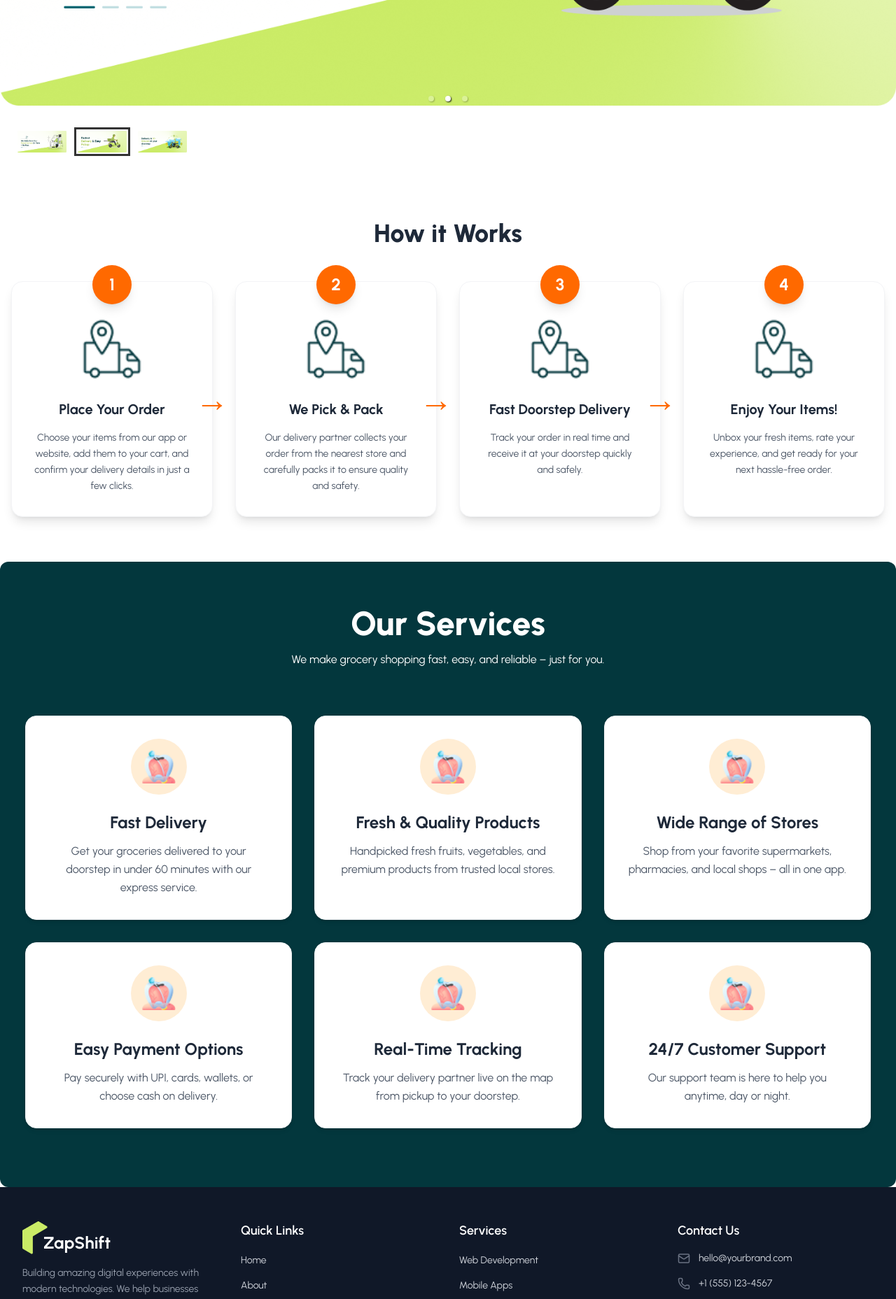
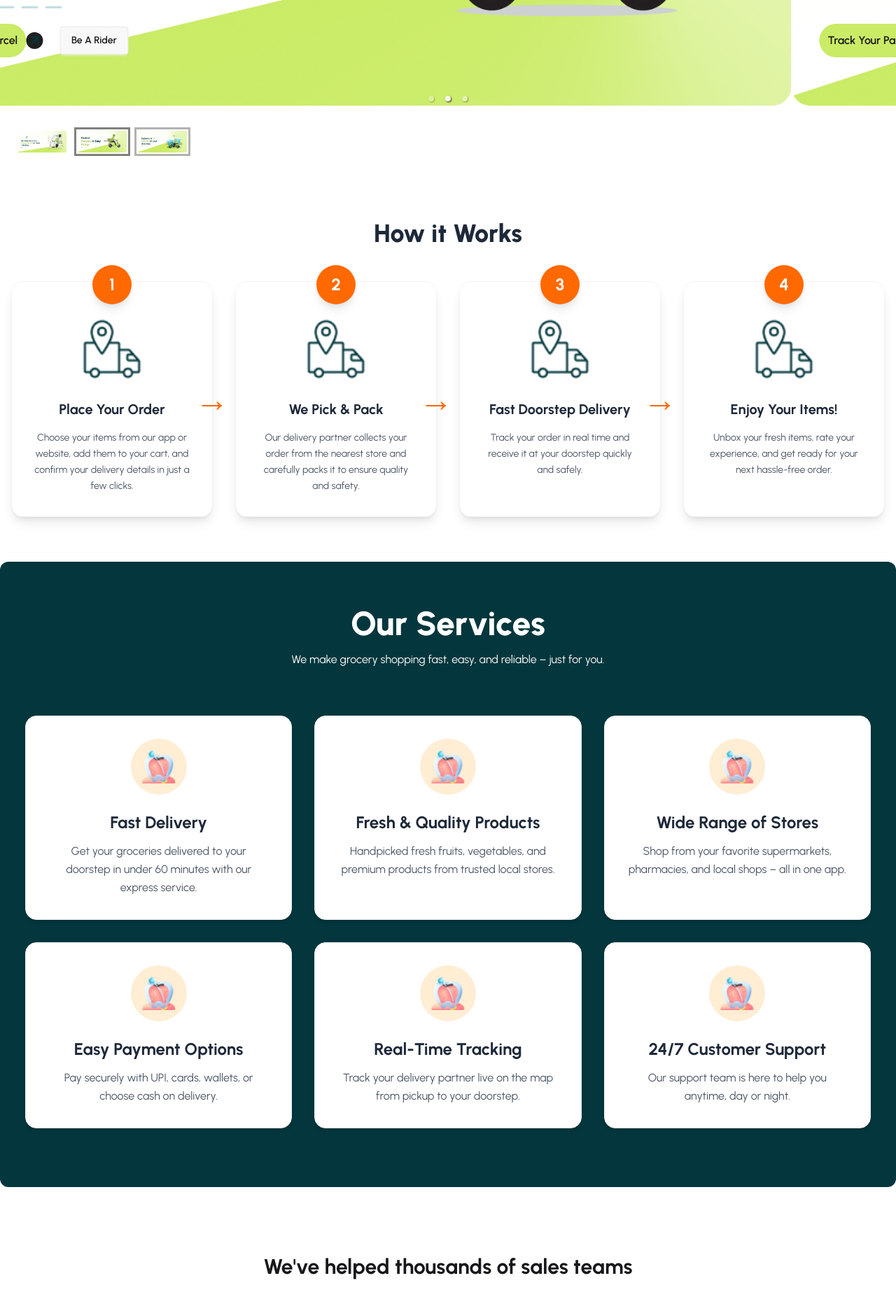
Before and after one commit to rifatsamjid/zap-shift-client, a React (Vite) app: page / in a window 1280 px wide. Shown: the part 480-2337 px from the top of the page at 70% size. Built offline with nearby package versions, Linux system fonts and the light colour scheme.

Commit message:
add the Brands section

```diff
--- a/package.json
+++ b/package.json
@@ -14,8 +14,10 @@
     "lucide-react": "^0.556.0",
     "react": "^19.2.0",
     "react-dom": "^19.2.0",
+    "react-icons": "^5.5.0",
     "react-responsive-carousel": "^3.2.23",
     "react-router": "^7.10.1",
+    "swiper": "^12.0.3",
     "tailwindcss": "^4.1.17"
   },
   "devDependencies": {
--- a/src/Pages/Home/Banner/Banner.jsx
+++ b/src/Pages/Home/Banner/Banner.jsx
@@ -4,18 +4,53 @@ import "react-responsive-carousel/lib/styles/carousel.min.css";
 import bannerImg1 from "../../../assets/banner/banner1.png";
 import bannerImg2 from "../../../assets/banner/banner2.png";
 import bannerImg3 from "../../../assets/banner/banner3.png";
+import { ArrowUpRight } from "lucide-react";
 
 const Banner = () => {
   return (
-    <Carousel className="max-w-7xl mx-auto" autoPlay={true} infiniteLoop={true}>
-      <div>
+    <Carousel
+      autoPlay={true}
+      infiniteLoop={true}
+      className="max-w-7xl mx-auto "
+    >
+      <div className="relative">
         <img src={bannerImg1} />
+        <div className=" z-10 absolute bottom-20 left-10 flex items-center gap-6">
+          <span className="flex items-center">
+            {" "}
+            <p className="bg-primary px-3 py-3 rounded-3xl font-semibold">
+              Track Your Parcel
+            </p>
+            <ArrowUpRight className="bg-[#1F1F1F] text-secondary font-bold rounded-full" />
+          </span>
+          <button className="btn font-semibold">Be A Rider</button>
+        </div>
       </div>
       <div>
         <img src={bannerImg2} />
+        <div className=" z-10 absolute bottom-20 left-10 flex items-center gap-6">
+          <span className="flex items-center">
+            {" "}
+            <p className="bg-primary px-3 py-3 rounded-3xl font-semibold">
+              Track Your Parcel
+            </p>
+            <ArrowUpRight className="bg-[#1F1F1F] text-secondary font-bold rounded-full" />
+          </span>
+          <button className="btn font-semibold">Be A Rider</button>
+        </div>
       </div>
       <div>
         <img src={bannerImg3} />
+        <div className=" z-10 absolute bottom-20 left-10 flex items-center gap-6">
+          <span className="flex items-center">
+            {" "}
+            <p className="bg-primary px-3 py-3 rounded-3xl font-semibold">
+              Track Your Parcel
+            </p>
+            <ArrowUpRight className="bg-[#1F1F1F] text-secondary font-bold rounded-full" />
+          </span>
+          <button className="btn font-semibold">Be A Rider</button>
+        </div>{" "}
       </div>
     </Carousel>
   );
--- a/src/Pages/Home/Home/Home.jsx
+++ b/src/Pages/Home/Home/Home.jsx
@@ -2,6 +2,7 @@ import React from "react";
 import Banner from "../Banner/Banner";
 import Work from "../Other/Work/Work";
 import OurServices from "../Other/OurServices/OurServices";
+import Brands from "../Other/Brands/Brands";
 
 const Home = () => {
   return (
@@ -9,6 +10,7 @@ const Home = () => {
       <Banner />
       <Work/>
       <OurServices/>
+      <Brands/>
     </div>
   );
 };
--- /dev/null
+++ b/src/Pages/Home/Other/Brands/Brands.jsx
@@ -0,0 +1,57 @@
+import React from "react";
+import "swiper/css";
+import { Swiper, SwiperSlide } from "swiper/react";
+import amazon from "../../../../assets/brands/amazon.png";
+import amazon_vector from "../../../../assets/brands/amazon_vector.png";
+import casio from "../../../../assets/brands/casio.png";
+import moonstar from "../../../../assets/brands/moonstar.png";
+import rand from "../../../../assets/brands/randstad.png";
+import star from "../../../../assets/brands/star.png";
+import star_people from "../../../../assets/brands/start_people.png";
+import { Autoplay } from "swiper/modules";
+
+const Brands = () => {
+  return (
+    <div className="my-24">
+      <h1 className="font-bold text-3xl text-center mb-12">
+        We've helped thousands of sales teams
+      </h1>
+      <Swiper
+        loop={true}
+        slidesPerView={4}
+        centeredSlides={true}
+        spaceBetween={30}
+        grabCursor={true}
+        modules={[Autoplay]}
+        autoplay={{
+          delay: 2000,
+          disableOnInteraction: false,
+        }}
+      >
+        <SwiperSlide>
+          <img src={amazon} alt="" />
+        </SwiperSlide>
+        <SwiperSlide>
+          <img src={amazon_vector} alt="" />
+        </SwiperSlide>
+        <SwiperSlide>
+          <img src={casio} alt="" />
+        </SwiperSlide>
+        <SwiperSlide>
+          <img src={moonstar} alt="" />
+        </SwiperSlide>
+        <SwiperSlide>
+          <img src={rand} alt="" />
+        </SwiperSlide>
+        <SwiperSlide>
+          <img src={star} alt="" />
+        </SwiperSlide>
+        <SwiperSlide>
+          <img src={star_people} alt="" />
+        </SwiperSlide>
+      </Swiper>
+    </div>
+  );
+};
+
+export default Brands;
```
Also changed, not shown: 1 other file (tests, documents, lock files or other folders).
